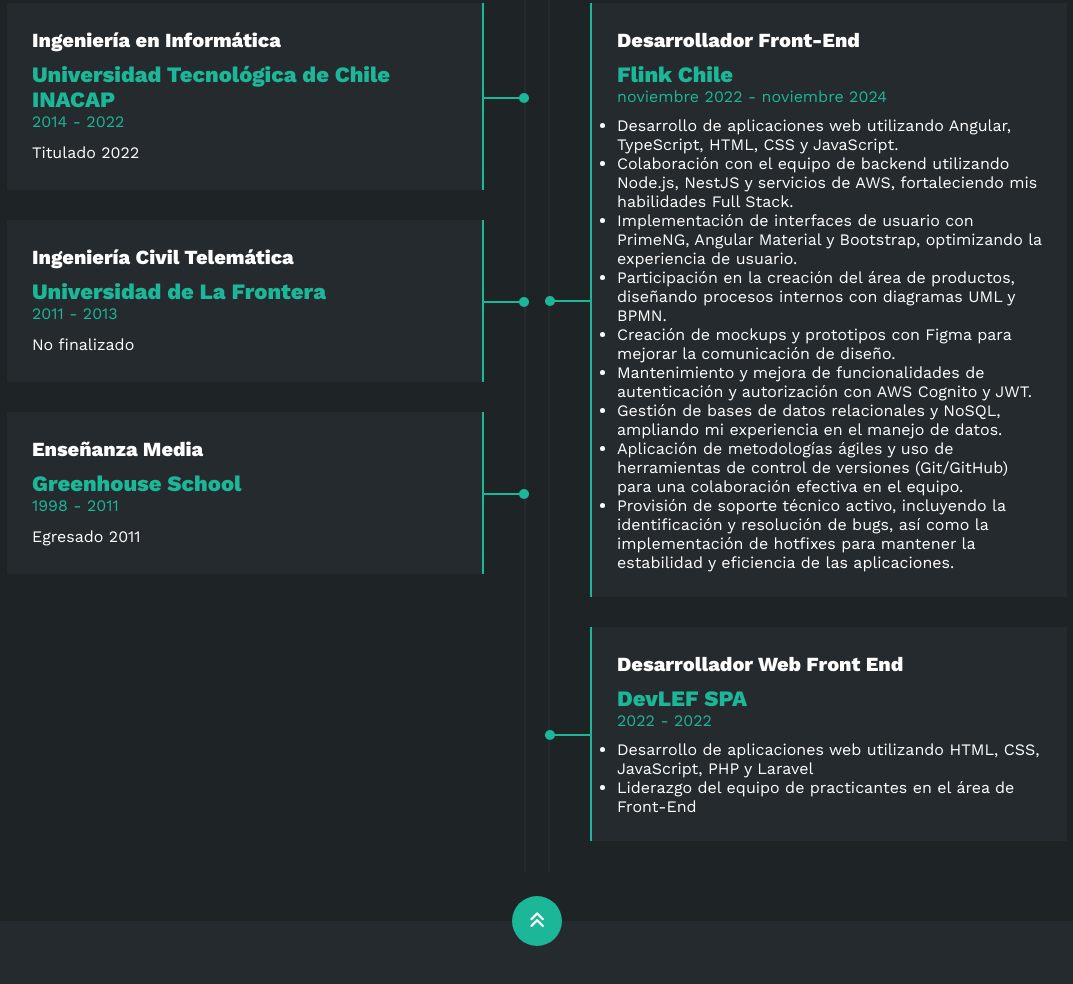
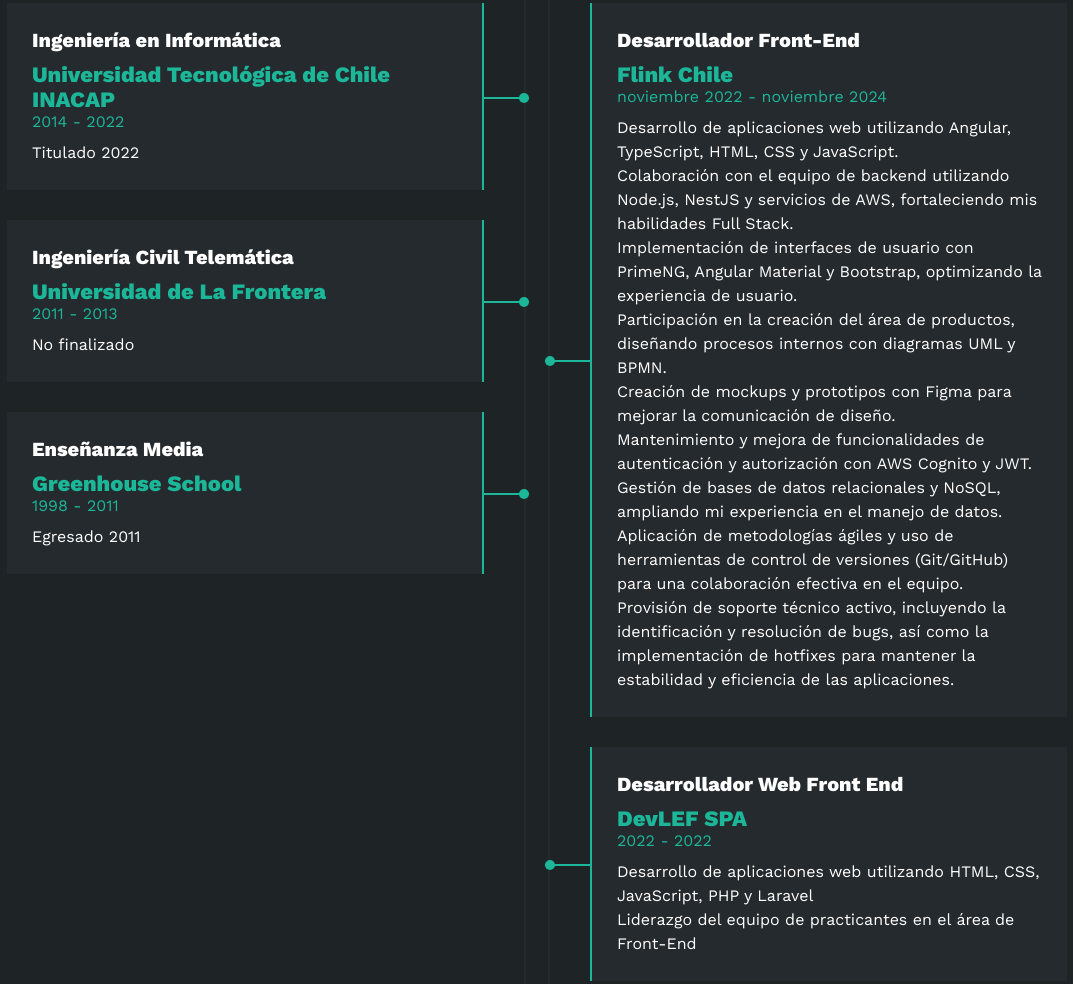
Before and after one commit to FcoJequier/FcoJequier.github.io, a plain HTML site: page index.html in a window 1280 px wide. Shown: the part 2746-3730 px from the top of the page, without its empty margins (103-1176 px from the left). Drawn offline with nearby package versions, Linux system fonts and the light colour scheme.

Commit message:
Refactor experience section in index.html to improve readability by replacing lists with paragraphs. This change enhances the presentation of job responsibilities and skills, maintaining consistency with the overall layout.

```diff
--- a/index.html
+++ b/index.html
@@ -325,48 +325,45 @@
               <h4>Desarrollador Front-End</h4>
               <span class="casa">Flink Chile</span>
               <span class="fecha">noviembre 2022 - noviembre 2024</span>
-              <ul>
-                <li>
+              <p>
                 Desarrollo de aplicaciones web utilizando Angular, TypeScript,
                 HTML, CSS y JavaScript.
-                </li>
-                <li>
-                  Colaboración con el equipo de backend utilizando Node.js,
-                  NestJS y servicios de AWS, fortaleciendo mis habilidades Full
-                  Stack.
-                </li>
-                <li>
+              </p>
+              <p>
+                Colaboración con el equipo de backend utilizando Node.js, NestJS
+                y servicios de AWS, fortaleciendo mis habilidades Full Stack.
+              </p>
+              <p>
                 Implementación de interfaces de usuario con PrimeNG, Angular
                 Material y Bootstrap, optimizando la experiencia de usuario.
-                </li>
-                <li>
+              </p>
+              <p>
                 Participación en la creación del área de productos, diseñando
                 procesos internos con diagramas UML y BPMN.
-                </li>
-                <li>
+              </p>
+              <p>
                 Creación de mockups y prototipos con Figma para mejorar la
                 comunicación de diseño.
-                </li>
-                <li>
+              </p>
+              <p>
                 Mantenimiento y mejora de funcionalidades de autenticación y
                 autorización con AWS Cognito y JWT.
-                </li>
-                <li>
+              </p>
+              <p>
                 Gestión de bases de datos relacionales y NoSQL, ampliando mi
                 experiencia en el manejo de datos.
-                </li>
-                <li>
+              </p>
+              <p>
                 Aplicación de metodologías ágiles y uso de herramientas de
-                  control de versiones (Git/GitHub) para una colaboración
-                  efectiva en el equipo.
-                </li>
-                <li>
+                control de versiones (Git/GitHub) para una colaboración efectiva
+                en el equipo.
+              </p>
+              <p>
                 Provisión de soporte técnico activo, incluyendo la
-                  identificación y resolución de bugs, así como la
-                  implementación de hotfixes para mantener la estabilidad y
-                  eficiencia de las aplicaciones.
-                </li>
-              </ul>
+                identificación y resolución de bugs, así como la implementación
+                de hotfixes para mantener la estabilidad y eficiencia de las
+                aplicaciones.
+              </p>
               <div class="conectord">
                 <div class="circulod"></div>
               </div>
@@ -375,15 +372,13 @@
               <h4>Desarrollador Web Front End</h4>
               <span class="casa">DevLEF SPA</span>
               <span class="fecha">2022 - 2022</span>
-              <ul>
-                <li>
-                  Desarrollo de aplicaciones web utilizando HTML, CSS,
-                  JavaScript, PHP y Laravel
-                </li>
-                <li>
+              <p>
+                Desarrollo de aplicaciones web utilizando HTML, CSS, JavaScript,
+                PHP y Laravel
+              </p>
+              <p>
                 Liderazgo del equipo de practicantes en el área de Front-End
-                </li>
-              </ul>
+              </p>
               <div class="conectord">
                 <div class="circulod"></div>
               </div>
```
Lines whose indentation alone changed are shown as unchanged.
